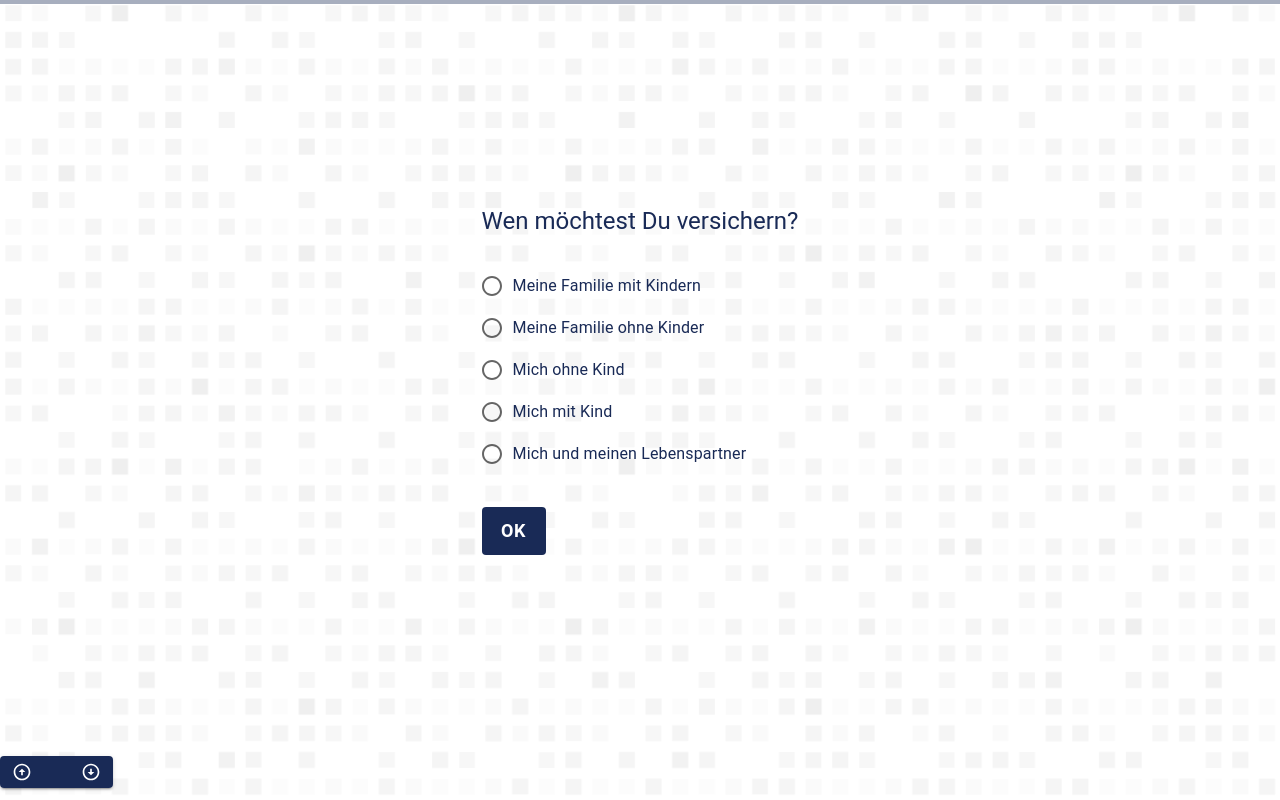
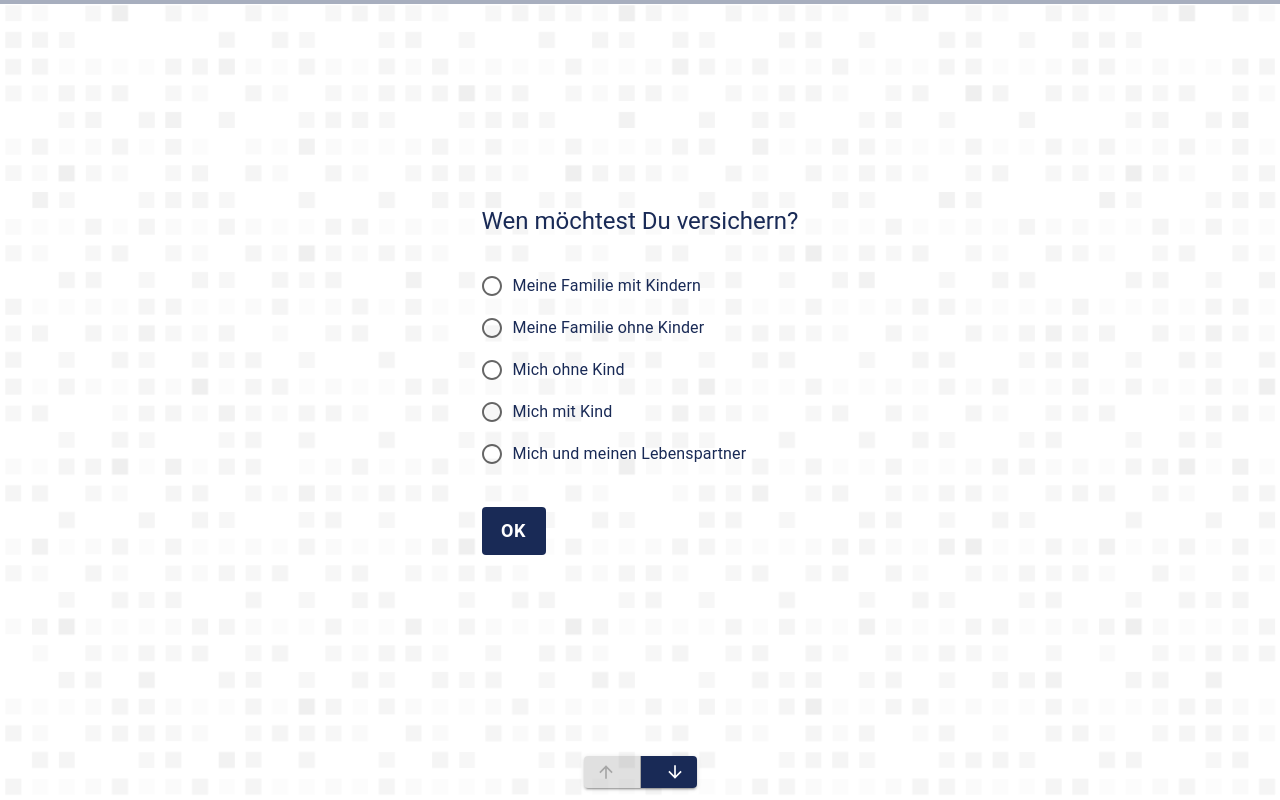
Before and after one commit to RowenaRavenclawWithExtraClaws/for-real, a React (Create React App) app: page / in a window 1280 px wide. Both pictures are taken after a click on the button "LOSLEGEN". Built offline with nearby package versions, Linux system fonts and the light colour scheme.

Commit message:
finishing touches

```diff
--- a/src/components/QuestionPage.tsx
+++ b/src/components/QuestionPage.tsx
@@ -61,6 +61,8 @@
       <CustomPagination
         nextQuestion={nextQuestion}
         previousQuestion={previousQuestion}
+        first={currentQuestionIndx === 0}
+        last={currentQuestionIndx === questions.length - 1}
       />
     </>
   );
--- a/src/components/questionPage/ChoiceForm.tsx
+++ b/src/components/questionPage/ChoiceForm.tsx
@@ -18,6 +18,24 @@
   const dispatch = useDispatch();
 
   useEffect(() => setChoices(props.choices), [props.choices]);
+
+  const handleMultiChoice = (checked: boolean, indx: number, choice: choice) =>
+    setChoices([
+      ...choices.slice(0, indx),
+      { ...choice, selected: checked },
+      ...choices.slice(indx + 1, choices.length),
+    ]);
+
+  const handleSingleChoice = (checked: boolean, indx: number, choice: choice) =>
+    setChoices([
+      ...choices
+        .slice(0, indx)
+        .map((choice) => ({ ...choice, selected: false })),
+      { ...choice, selected: checked },
+      ...choices
+        .slice(indx + 1, choices.length)
+        .map((choice) => ({ ...choice, selected: false })),
+    ]);
 
   const buttonStyle = {
     height: "3rem",
@@ -41,11 +59,7 @@
                 value={choice.value}
                 checked={choice.selected}
                 onChange={(_, checked) =>
-                  setChoices([
-                    ...choices.slice(0, indx),
-                    { ...choice, selected: checked },
-                    ...choices.slice(indx + 1, choices.length),
-                  ])
+                  handleMultiChoice(checked, indx, choice)
                 }
               />
             ))}
@@ -60,11 +74,7 @@
                 value={choice.value}
                 checked={choice.selected}
                 onChange={(_, checked) =>
-                  setChoices([
-                    ...choices.slice(0, indx),
-                    { ...choice, selected: checked },
-                    ...choices.slice(indx + 1, choices.length),
-                  ])
+                  handleSingleChoice(checked, indx, choice)
                 }
               />
             ))}
--- a/src/components/questionPage/CustomPagination.tsx
+++ b/src/components/questionPage/CustomPagination.tsx
@@ -1,18 +1,27 @@
-import { ArrowCircleDown, ArrowCircleUp } from "@mui/icons-material";
+import { ArrowUpward, ArrowDownward } from "@mui/icons-material";
 import { ButtonGroup, Button } from "@mui/material";
 import styles from "../../assets/styles/questionPage/pagination.module.css";
 import { PaginationProps } from "../../types";
 
 const CustomPagination = (props: PaginationProps) => {
   return (
-    <ButtonGroup
-      className={styles.customPagination}
-      variant="contained"
-      aria-label="outlined secondary button group"
-    >
-      <Button startIcon={<ArrowCircleUp />} onClick={props.previousQuestion} />
-      <Button endIcon={<ArrowCircleDown />} onClick={props.nextQuestion} />
-    </ButtonGroup>
+    <div className={styles.paginationDiv}>
+      <ButtonGroup
+        variant="contained"
+        aria-label="outlined secondary button group"
+      >
+        <Button
+          disabled={props.first}
+          startIcon={<ArrowUpward />}
+          onClick={props.previousQuestion}
+        />
+        <Button
+          disabled={props.last}
+          endIcon={<ArrowDownward />}
+          onClick={props.nextQuestion}
+        />
+      </ButtonGroup>
+    </div>
   );
 };
 
--- a/src/types.ts
+++ b/src/types.ts
@@ -61,6 +61,8 @@
 export interface PaginationProps {
   nextQuestion: () => void;
   previousQuestion: () => void;
+  first: boolean;
+  last: boolean;
 }
 
 export type AppState = "landing" | "questions" | "thanks";
```
